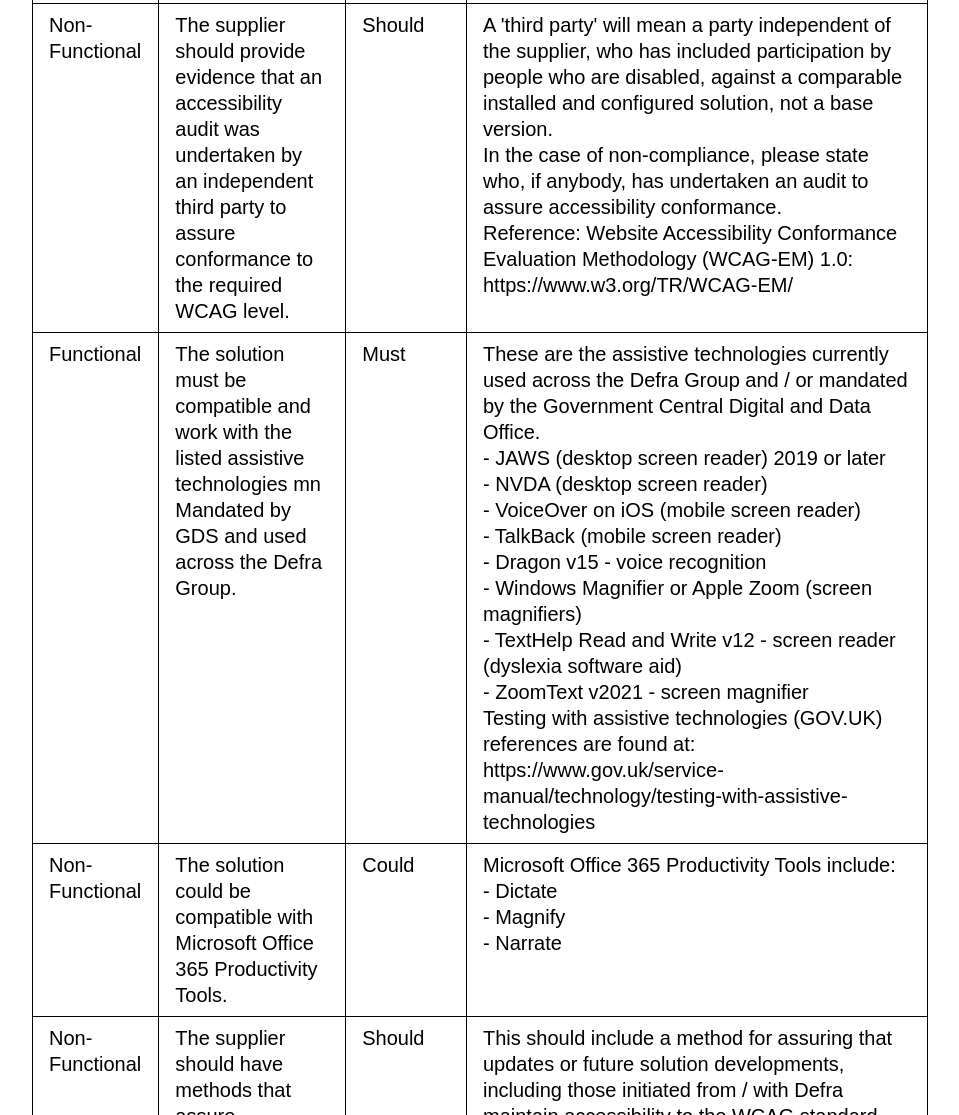
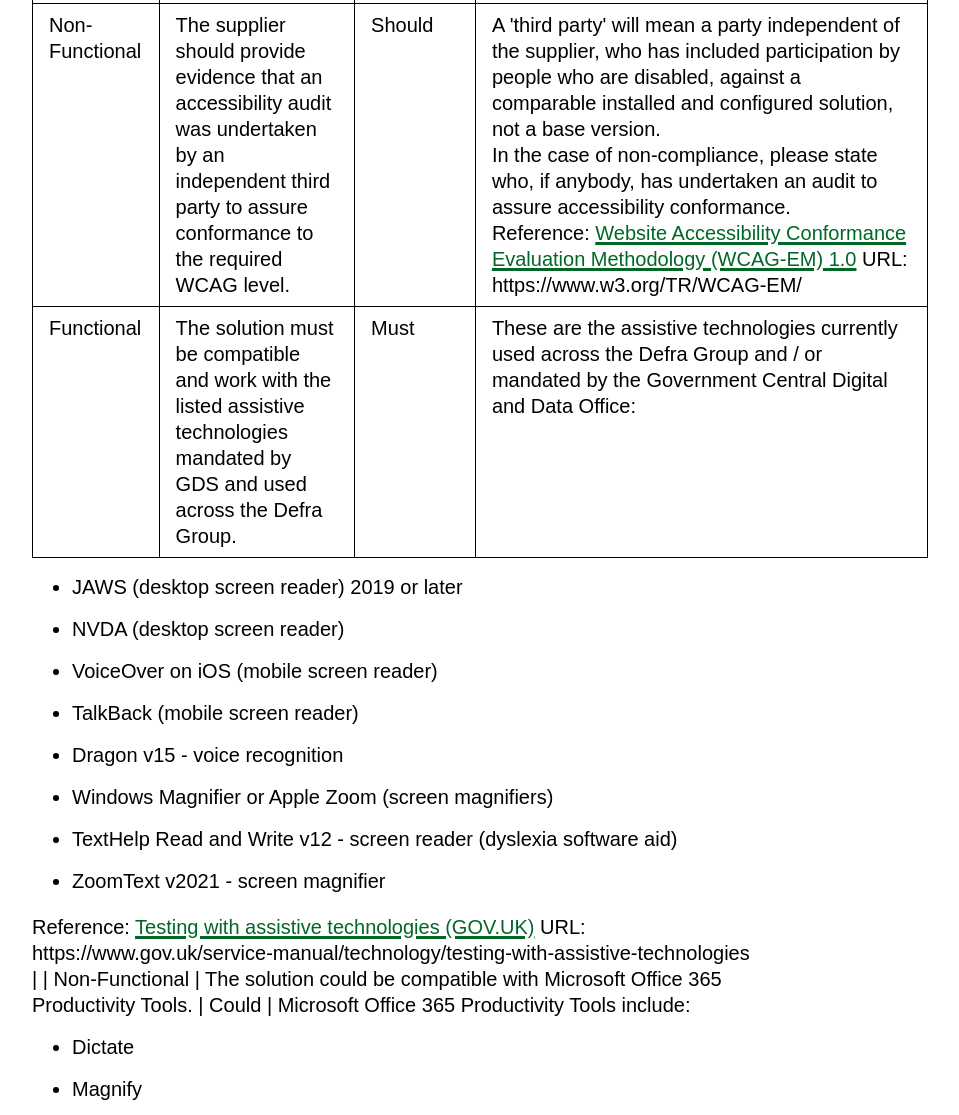
Before and after one commit to defra-design/accessibility, an Eleventy site: page src/resources/content/draft-accessibility-requirements-tenders.md in a window 1280 px wide. Shown: the part 1162-2277 px from the top of the page, without its empty margins (160-1119 px from the left). Built offline with nearby package versions, Linux system fonts and the light colour scheme; Eleventy itself is replaced by a stand-in of ours; files that its build step writes are made by us from their sources.

Commit message:
Make links live and add lists

```diff
--- a/src/resources/content/draft-accessibility-requirements-tenders.md
+++ b/src/resources/content/draft-accessibility-requirements-tenders.md
@@ -16,11 +16,26 @@
 
 | Type | Requirement | MoSCoW | Guidance notes |
 |---|---|---|---|
-| Functional | The solution must conform to the Web Content Accessibility Guidelines (WCAG) 2.1 at double A level without use of any plugins or overlays. | Must | Making the overall solution accessible means making sure all aspects can be used by as many people as possible within the core solution, and not through the use of additional plug-ins or overlays.<br>This includes, but is not restricted to, those with: impaired vision; motor difficulties; cognitive impairments or learning disabilities; deafness or impaired hearing.<br>This applies to all users of the system.<br>Reference: Web Content Accessibility Guidelines (WCAG) 2.1:<br>https://www.w3.org/TR/WCAG21/ <br>For guidance it is noted that we required to conform with accessibility requirements for public sector bodies (GOV.UK):<br>https://www.gov.uk/guidance/accessibility-requirements-for-public-sector-websites-and-apps  |
-| Non-Functional | The supplier should provide evidence that an accessibility audit was undertaken by an independent third party to assure conformance to the required WCAG level. | Should | A 'third party' will mean a party independent of the supplier, who has included participation by people who are disabled, against a comparable installed and configured solution, not a base version.<br>In the case of non-compliance, please state who, if anybody, has undertaken an audit to assure accessibility conformance.<br>Reference: Website Accessibility Conformance Evaluation Methodology (WCAG-EM) 1.0:<br>https://www.w3.org/TR/WCAG-EM/  |
-| Functional | The solution must be compatible and work with the listed assistive technologies mn<br>Mandated by GDS and used across the Defra Group. | Must | These are the assistive technologies currently used across the Defra Group and / or mandated by the Government Central Digital and Data Office.<br>- JAWS (desktop screen reader) 2019 or later<br>- NVDA (desktop screen reader)<br>- VoiceOver on iOS (mobile screen reader)<br>- TalkBack (mobile screen reader)<br>- Dragon v15 - voice recognition<br>- Windows Magnifier or Apple Zoom (screen magnifiers)<br>- TextHelp Read and Write v12 - screen reader (dyslexia software aid)<br>- ZoomText v2021 - screen magnifier<br>Testing with assistive technologies (GOV.UK) references are found at:<br>https://www.gov.uk/service-manual/technology/testing-with-assistive-technologies  |
-| Non-Functional | The solution could be compatible with Microsoft Office 365 Productivity Tools. | Could | Microsoft Office 365 Productivity Tools include:<br>- Dictate<br>- Magnify<br>- Narrate |
+| Functional | The solution must conform to the Web Content Accessibility Guidelines (WCAG) 2.1 at double A level without use of any plugins or overlays. | Must | Making the overall solution accessible means making sure all aspects can be used by as many people as possible within the core solution, and not through the use of additional plug-ins or overlays.<br>This includes, but is not restricted to, those with: impaired vision; motor difficulties; cognitive impairments or learning disabilities; deafness or impaired hearing.<br>This applies to all users of the system. <br>Reference: [Web Content Accessibility Guidelines (WCAG) 2.1](https://www.w3.org/TR/WCAG21/) URL: https://www.w3.org/TR/WCAG21/ <br>For guidance it is noted that we are required to conform with [accessibility requirements for public sector bodies (GOV.UK)](https://www.gov.uk/guidance/accessibility-requirements-for-public-sector-websites-and-apps) URL: https://www.gov.uk/guidance/accessibility-requirements-for-public-sector-websites-and-apps  |
+| Non-Functional | The supplier should provide evidence that an accessibility audit was undertaken by an independent third party to assure conformance to the required WCAG level. | Should | A 'third party' will mean a party independent of the supplier, who has included participation by people who are disabled, against a comparable installed and configured solution, not a base version. <br>In the case of non-compliance, please state who, if anybody, has undertaken an audit to assure accessibility conformance. <br>Reference: [Website Accessibility Conformance Evaluation Methodology (WCAG-EM) 1.0](https://www.w3.org/TR/WCAG-EM/) URL: https://www.w3.org/TR/WCAG-EM/  |
+| Functional | The solution must be compatible and work with the listed assistive technologies mandated by GDS and used across the Defra Group. | Must | These are the assistive technologies currently used across the Defra Group and / or mandated by the Government Central Digital and Data Office:
+
+- JAWS (desktop screen reader) 2019 or later
+- NVDA (desktop screen reader)
+- VoiceOver on iOS (mobile screen reader)
+- TalkBack (mobile screen reader)
+- Dragon v15 - voice recognition
+- Windows Magnifier or Apple Zoom (screen magnifiers)
+- TextHelp Read and Write v12 - screen reader (dyslexia software aid)
+- ZoomText v2021 - screen magnifier
+
+Reference: [Testing with assistive technologies (GOV.UK)](https://www.gov.uk/service-manual/technology/testing-with-assistive-technologies) URL: https://www.gov.uk/service-manual/technology/testing-with-assistive-technologies  |
+| Non-Functional | The solution could be compatible with Microsoft Office 365 Productivity Tools. | Could | Microsoft Office 365 Productivity Tools include:
+
+- Dictate
+- Magnify
+- Narrate |
 | Non-Functional | The supplier should have methods that assure accessibility standards are maintained for currency, against WCAG-2.1 throughout the lifecycle of the solution. | Should | This should include a method for assuring that updates or future solution developments, including those initiated from / with Defra maintain accessibility to the WCAG standard. |
-| Non-Functional | Where applicable, conform to Government Digital Service Standards and the Technology Code of Practice. | Should | References:<br>Government Service Standard:<br>https://www.gov.uk/service-manual/service-standard <br>The government technology code of practice<br>https://www.gov.uk/guidance/the-technology-code-of-practice  |
+| Non-Functional | Where applicable, conform to Government Digital Service Standards and the Technology Code of Practice. | Should | References:<br>[Government Service Standard](https://www.gov.uk/service-manual/service-standard) URL: https://www.gov.uk/service-manual/service-standard <br>[The government technology code of practice](https://www.gov.uk/guidance/the-technology-code-of-practice) URL: https://www.gov.uk/guidance/the-technology-code-of-practice  |
 | Non-Functional | It should take an assistive technology user no more than 200% of the time taken by a user not using assistive technology. | Should | EXPERIMENTAL: The aim of this requirement is to avoid a system being technically accessible (conforms to the letter of WCAG) but in reality there is no way a user could actually use it for their role because it would take them too long to actually perform the task. The 200% is a guess and should be validated. |
-| Non-Functional | The solution should be compliant with ISO 9241-171:2008 Ergonomics of human-system interaction — Part 171: Guidance on software accessibility | Should | EXPERIMENTAL: reference is<br>https://www.iso.org/standard/39080.html |
+| Non-Functional | The solution should be compliant with [ISO 9241-171:2008 Ergonomics of human-system interaction — Part 171: Guidance on software accessibility](https://www.iso.org/standard/39080.html) | Should | EXPERIMENTAL: reference URL is https://www.iso.org/standard/39080.html |
```
